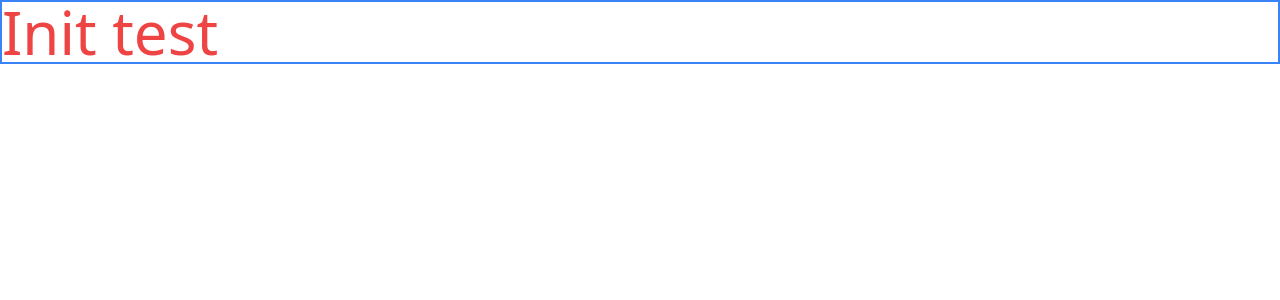
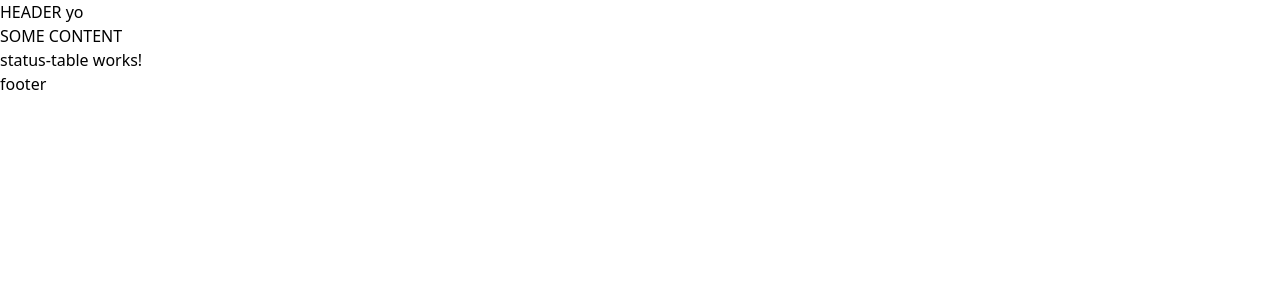
Before and after one commit to cirkonis/status-page-frontend, an Angular app: page / in a window 1280 px wide. Shown: the top 300 px of the page. Built offline with nearby package versions, Linux system fonts and the light colour scheme.

Commit message:
display components added

```diff
--- a/src/app/app.component.html
+++ /dev/null
@@ -1 +0,0 @@
-<h1 class="text-6xl text-red-500 border-2 border-blue-500">Init test</h1>
--- a/src/app/app.component.ts
+++ b/src/app/app.component.ts
@@ -2,9 +2,8 @@ import { Component } from '@angular/core';
 
 @Component({
   selector: 'app-root',
-  templateUrl: './app.component.html',
-  styleUrls: ['./app.component.css']
+  template: `<app-status-page></app-status-page>`,
 })
 export class AppComponent {
-  title = 'status-page-frontend';
+  title = 'Status Page';
 }
--- /dev/null
+++ b/src/app/status-page/footer/footer.component.ts
@@ -0,0 +1,10 @@
+import { Component } from '@angular/core';
+
+@Component({
+  selector: 'app-footer',
+  template: `
+  <footer>
+    <h2>footer</h2>
+  </footer>`,
+})
+export class FooterComponent{}
--- /dev/null
+++ b/src/app/status-page/header/header.component.ts
@@ -0,0 +1,10 @@
+import { Component } from '@angular/core';
+
+@Component({
+  selector: 'app-header',
+  template: `
+  <header>
+    <h1>HEADER yo</h1>
+  </header>`,
+})
+export class HeaderComponent{}
--- /dev/null
+++ b/src/app/status-page/status-page.component.html
@@ -0,0 +1,4 @@
+<app-header></app-header>
+<div>SOME CONTENT</div>
+<app-status-table></app-status-table>
+<app-footer></app-footer>
--- /dev/null
+++ b/src/app/status-page/status-page.component.ts
@@ -0,0 +1,14 @@
+import { Component, OnInit } from '@angular/core';
+
+@Component({
+  selector: 'app-status-page',
+  templateUrl: './status-page.component.html'
+})
+export class StatusPageComponent implements OnInit {
+
+  constructor() { }
+
+  ngOnInit(): void {
+  }
+
+}
--- /dev/null
+++ b/src/app/status-page/status-table/status-table.component.html
@@ -0,0 +1 @@
+<p>status-table works!</p>
--- /dev/null
+++ b/src/app/status-page/status-table/status-table.component.ts
@@ -0,0 +1,14 @@
+import { Component, OnInit } from '@angular/core';
+
+@Component({
+  selector: 'app-status-table',
+  templateUrl: './status-table.component.html',
+})
+export class StatusTableComponent implements OnInit {
+
+  constructor() { }
+
+  ngOnInit(): void {
+  }
+
+}
```
Also changed, not shown: src/app/app.module.ts (+9 -1 lines), src/app/app.component.css (deleted), 2 other files (tests, documents, lock files or other folders).
